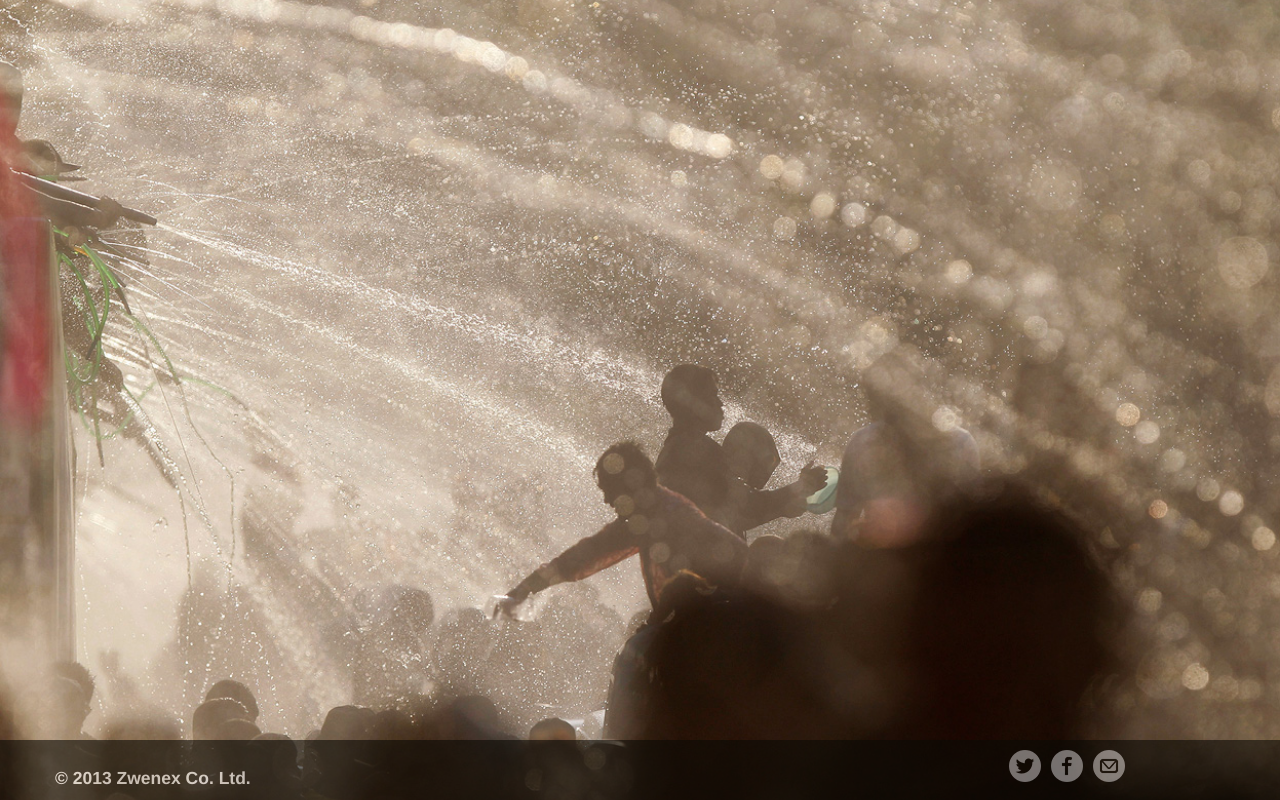
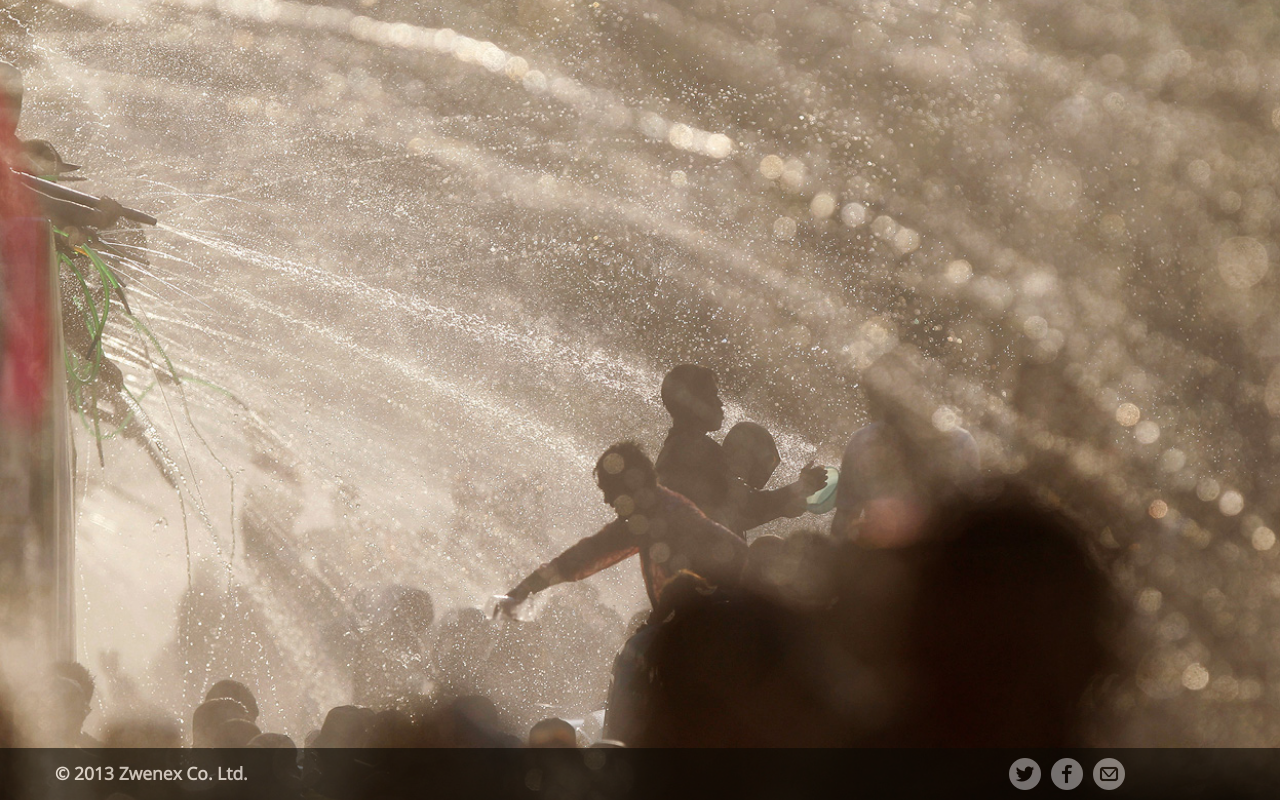
Before and after one commit to yelinaung/tgy13-landing, a plain HTML site: page index.html in a window 1280 px wide. Drawn offline with nearby package versions, Linux system fonts and the light colour scheme.

Commit message:
Fixed the sticky footer and Headings are with Google web fonts

```diff
--- a/css/style.css
+++ b/css/style.css
@@ -7,7 +7,7 @@ body {
 }
 
 #footer{
-	padding: 10px 0;
+	padding: 5px 0;
 	background: #0d0a06;
 	color: #fff;
 	bottom:0px;
@@ -19,12 +19,12 @@ body {
   	filter:alpha(opacity=60); /* For IE8 and earlier */
 }
 
-#footer #credits {
- 	position: relative;
-  	top: 8px;
-}
-
 #social a {
+	padding: 5px 0;
 	float: right;
   	margin-left: 10px;
 }
+
+h1,h2,h3,h4,h5,h6 {
+		font-family: 'Open Sans', sans-serif;
+}
--- a/index.html
+++ b/index.html
@@ -4,6 +4,7 @@
 		<link href="css/bootstrap.min.css" rel="stylesheet" media="screen">
 		<link href="css/bootstrap-responsive.min.css" rel="stylesheet" media="screen">
 		<link href="css/style.css" rel="stylesheet" media="screen">
+    <link href='http://fonts.googleapis.com/css?family=Open+Sans' rel='stylesheet' type='text/css'>
     </head>
     <body>
     	<div>
```
